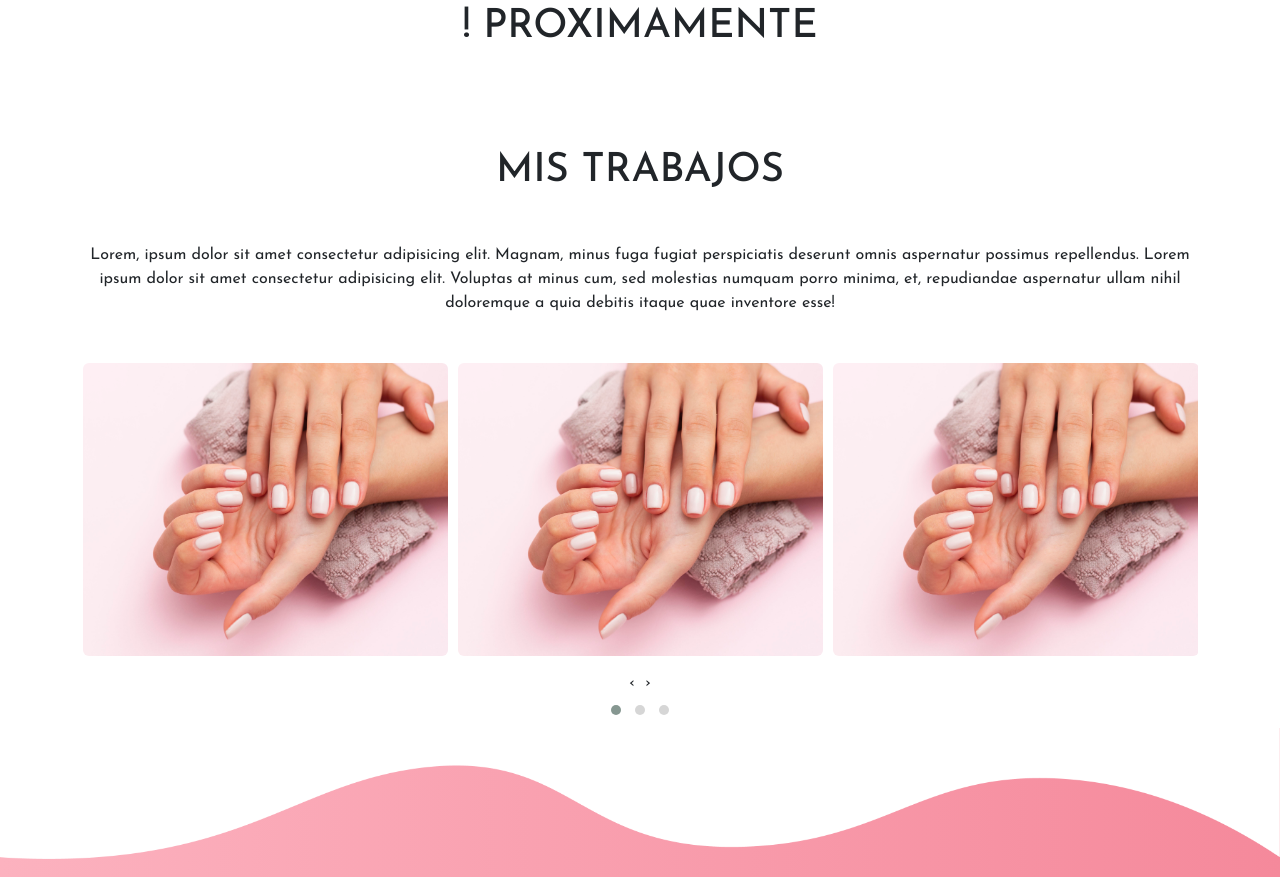
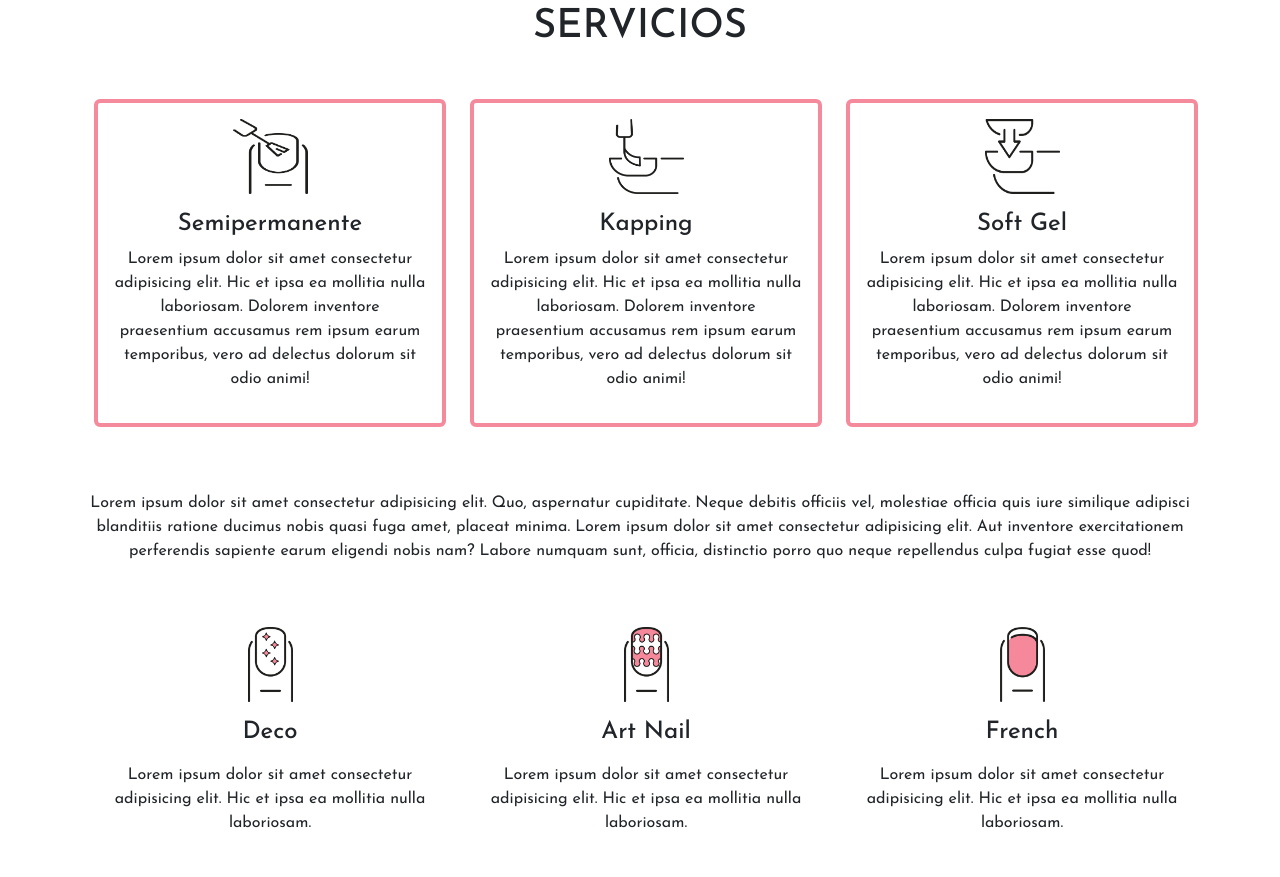
Before and after one commit to Moyanogdev/ProjectMermaid, a plain HTML site: page index.html in a window 1280 px wide. Shown: the part 843-1720 px from the top of the page. Drawn offline with nearby package versions, Linux system fonts and the light colour scheme.

Commit message:
Proyecto Mermaid. Sección Servicios

```diff
--- a/css/styles.css
+++ b/css/styles.css
@@ -36,6 +36,17 @@ body{
 }
 
 .sectionAbout{
+    background-image: linear-gradient(to right, rgb(252, 178, 191), rgb(245, 137, 155));
+}
+
+.boxServicios{
+    border-style: solid;
+    border-color: rgb(245, 138, 156);
+    border-width: 4px;
+}
+
+.sectionTendencias{
+    color: white;
     background-image: linear-gradient(to right, rgb(252, 178, 191), rgb(245, 137, 155));
 }
 
--- a/index.html
+++ b/index.html
@@ -68,14 +68,92 @@
     <section class="py-5">
         <a name="Servicios"></a>
         <div class="container">
-            <h1 class="col-12 text-center mb-5">! PROXIMAMENTE</h1>
-            <div class="row">
+            <h1 class="col-12 text-center mb-5">SERVICIOS</h1>
+            <div class="row my-5 ms-auto">
+                <div class="col-md-4 mb-3">
+                    <div class="service1 text-center boxServicios p-3 rounded">
+                        <div class="icon mb-3">
+                            <img src="./img/iconoSemi.png" alt="" width="75" height="75">
+                        </div>
+                        <div>
+                            <h4>Semipermanente</h4>
+                            <p>Lorem ipsum dolor sit amet consectetur adipisicing elit. Hic et ipsa ea mollitia nulla laboriosam. Dolorem inventore praesentium accusamus rem ipsum earum temporibus, vero ad delectus dolorum sit odio animi!</p>
+                        </div>
+                    </div>
+                </div>
+                <div class="col-md-4 mb-3">
+                    <div class="service1 text-center boxServicios p-3 rounded">
+                        <div class="icon mb-3">
+                            <img src="./img/iconoKapping.png" alt="" width="75" height="75">
+                        </div>
+                        <div>
+                            <h4>Kapping</h4>
+                            <p>Lorem ipsum dolor sit amet consectetur adipisicing elit. Hic et ipsa ea mollitia nulla laboriosam. Dolorem inventore praesentium accusamus rem ipsum earum temporibus, vero ad delectus dolorum sit odio animi!</p>
+                        </div>
+                    </div>
+                </div>
+                <div class="col-md-4 mb-3">
+                    <div class="service1 text-center boxServicios p-3 rounded">
+                        <div class="icon mb-3">
+                            <img src="./img/iconoSoftgel.png" alt="" width="75" height="75">
+                        </div>
+                        <div>
+                            <h4>Soft Gel</h4>
+                            <p>Lorem ipsum dolor sit amet consectetur adipisicing elit. Hic et ipsa ea mollitia nulla laboriosam. Dolorem inventore praesentium accusamus rem ipsum earum temporibus, vero ad delectus dolorum sit odio animi!</p>
+                        </div>
+                    </div>
+                </div>
+            </div>
+            <p class="col-12 text-center">Lorem ipsum dolor sit amet consectetur adipisicing elit. Quo, aspernatur cupiditate. Neque debitis officiis vel, molestiae officia quis iure similique adipisci blanditiis ratione ducimus nobis quasi fuga amet, placeat minima. Lorem ipsum dolor sit amet consectetur adipisicing elit. Aut inventore exercitationem perferendis sapiente earum eligendi nobis nam? Labore numquam sunt, officia, distinctio porro quo neque repellendus culpa fugiat esse quod!</p>
 
+            <div class="row my-5 ms-auto">
+                <div class="col-md-4">
+                    <div class="text-center p-3 rounded">
+                        <div class="icon mb-3">
+                            <img src="./img/iconoDeco.png" alt="" width="45" height="75" class="mb-3">
+                            <h4>Deco</h4>
+                        </div>
+                        <div>
+                            <p>Lorem ipsum dolor sit amet consectetur adipisicing elit. Hic et ipsa ea mollitia nulla laboriosam. </p>
+                        </div>
+                    </div>
+                </div>
+                <div class="col-md-4">
+                    <div class="text-center p-3 rounded">
+                        <div class="icon mb-3">
+                            <img src="./img/iconoArtnail.png" alt="" width="45" height="75" class="mb-3">
+                            <h4>Art Nail</h4>
+                        </div>
+                        <div>
+                            <p>Lorem ipsum dolor sit amet consectetur adipisicing elit. Hic et ipsa ea mollitia nulla laboriosam. </p>
+                        </div>
+                    </div>
+                </div>
+                <div class="col-md-4">
+                    <div class="text-center p-3 rounded">
+                        <div class="icon mb-3">
+                            <img src="./img/iconoFrench.png" alt="" width="45" height="75" class="mb-3">
+                            <h4>French</h4>
+                        </div>
+                        <div>
+                            <p>Lorem ipsum dolor sit amet consectetur adipisicing elit. Hic et ipsa ea mollitia nulla laboriosam. </p>
+                        </div>
+                    </div>
+                </div>
             </div>
         </div>
     </section>
 
-    <section>
+    <section class="sectionTendencias">
+        <img src="./img/efectoOnda3.png" alt="" class="w-100">
+        <div class="container py-5">
+        <h1 class="text-center">TENDENCIAS</h1>
+
+        </div>
+        <img src="./img/efectoOnda4.png" alt="" class="w-100 ondaAfter">
+    </section>
+
+    <section class="py-5">
         <a name="Trabajos"></a>
         <div class="container">
             <h1 class="col-12 text-center mb-5">MIS TRABAJOS</h1>
```
Also changed, not shown: img/efectoOnda3.png (added), img/efectoOnda4.png (added), img/iconoArtnail.png (added), img/iconoDeco.png (added), img/iconoFrench.png (added), img/iconoKapping.png (added), img/iconoSemi.png (added), img/iconoSoftgel.png (added).
